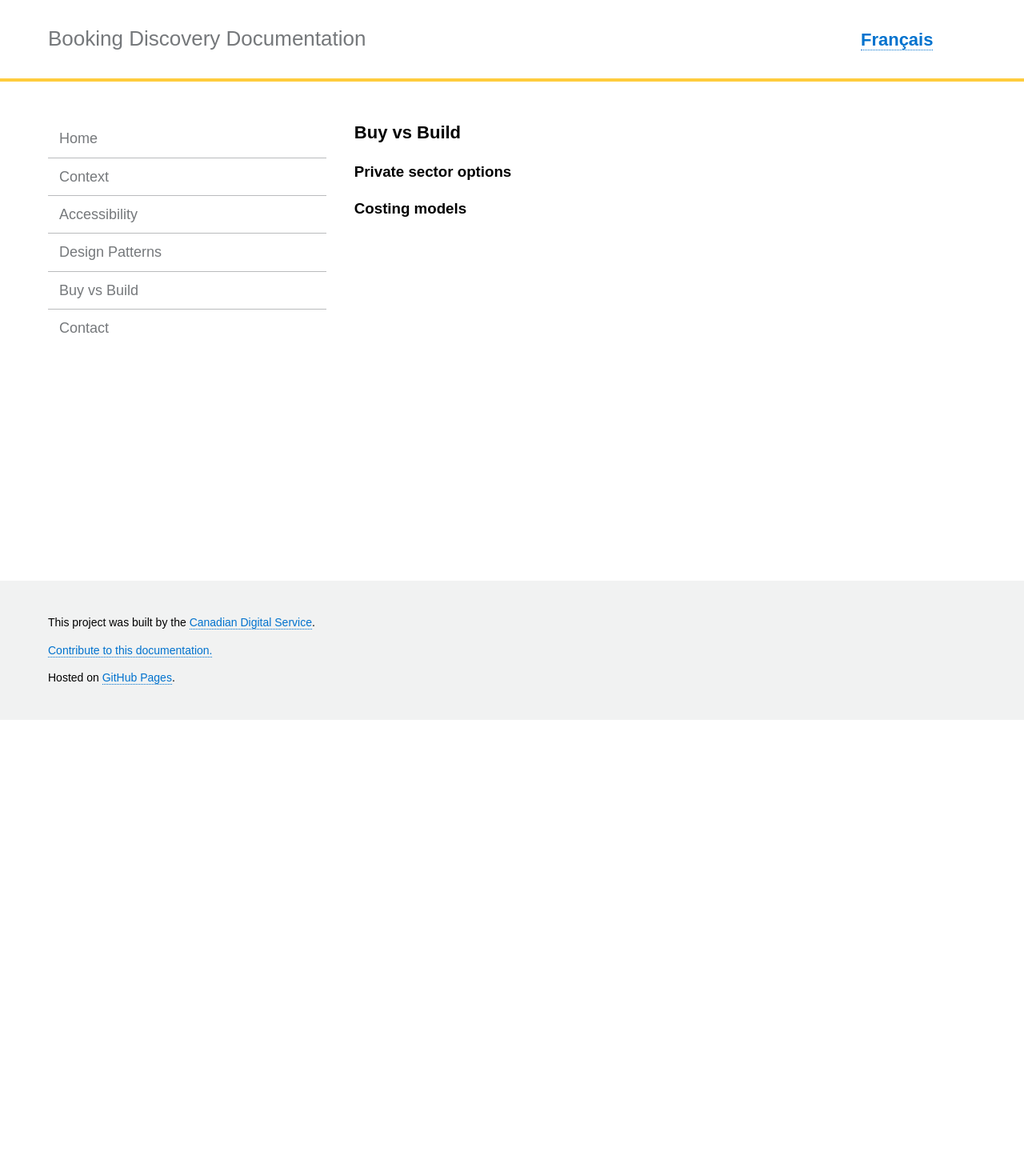
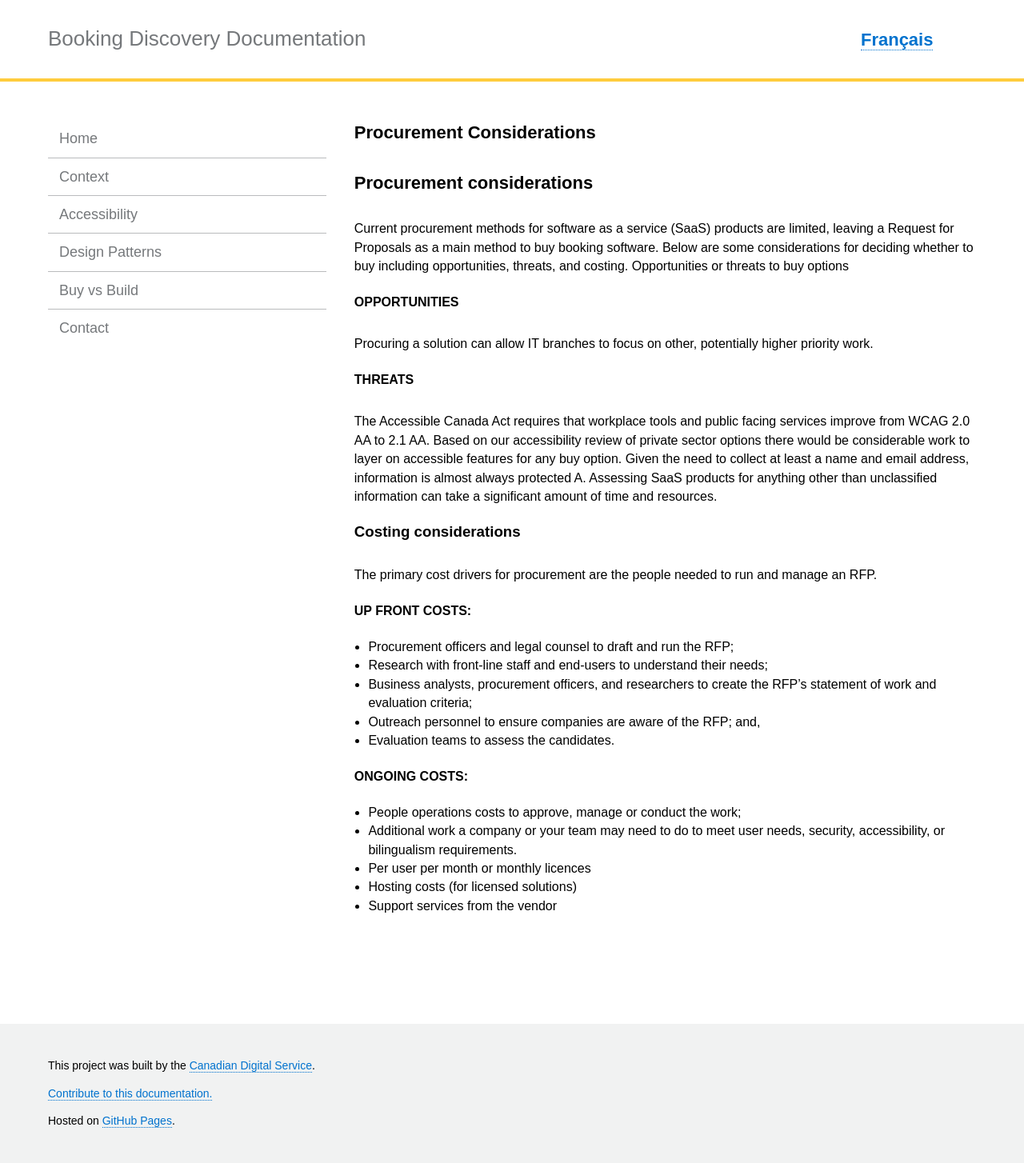
Before and after one commit to cds-snc/booking-documentation, a Jekyll site: the page built from _pages/en/buy-vs-build.md, in a window 1280 px wide. Shown: the whole page at 80% size. Built offline with Jekyll 4.4.1, drawn with Linux system fonts in a browser that asks for light colours; before the commit the page ends 900 px from its top, so only the background shows below that.

Commit message:
EN update - buy-vs-build

```diff
--- a/_pages/en/buy-vs-build.md
+++ b/_pages/en/buy-vs-build.md
@@ -1,11 +1,37 @@
 ---
 layout: page
-title:  "Buy vs Build"
+title:  "Procurement Considerations"
 lang: en
-permalink: "/buy-vs-build/"
-trans_url: "/fr-buy-vs-build/"
+permalink: "/procurement-considerations/"
+trans_url: "/considerations-relatives-a-l’approvisionnement/"
 ---
 
-### Private sector options
+## Procurement considerations
 
-### Costing models
+Current procurement methods for software as a service (SaaS) products are limited, leaving a Request for Proposals as a main method to buy booking software. Below are some considerations for deciding whether to buy including opportunities, threats, and costing.
+Opportunities or threats  to buy options
+
+#### Opportunities
+Procuring a solution can allow IT branches to focus on other, potentially higher priority work.
+
+#### Threats
+The Accessible Canada Act requires that workplace tools and public facing services improve from WCAG 2.0 AA to 2.1 AA. Based on our accessibility review of private sector options there would be considerable work to layer on accessible features for any buy option.
+Given the need to collect at least a name and email address, information is almost always protected A. Assessing SaaS products for anything other than unclassified information can take a significant amount of time and resources.
+
+### Costing considerations
+
+The primary cost drivers for procurement are the people needed to run and manage an RFP.
+
+#### Up front costs:
+- Procurement officers and legal counsel to draft and run the RFP;
+- Research with front-line staff and end-users to understand their needs;
+- Business analysts, procurement officers, and researchers to create the RFP’s statement of work and evaluation criteria;
+- Outreach personnel to ensure companies are aware of the RFP; and,
+- Evaluation teams to assess the candidates.
+
+#### Ongoing costs:
+- People operations costs to approve, manage or conduct the work;
+- Additional work a company or your team may need to do to meet user needs, security, accessibility, or bilingualism requirements.
+- Per user per month or monthly licences
+- Hosting costs (for licensed solutions)
+- Support services from the vendor
```
